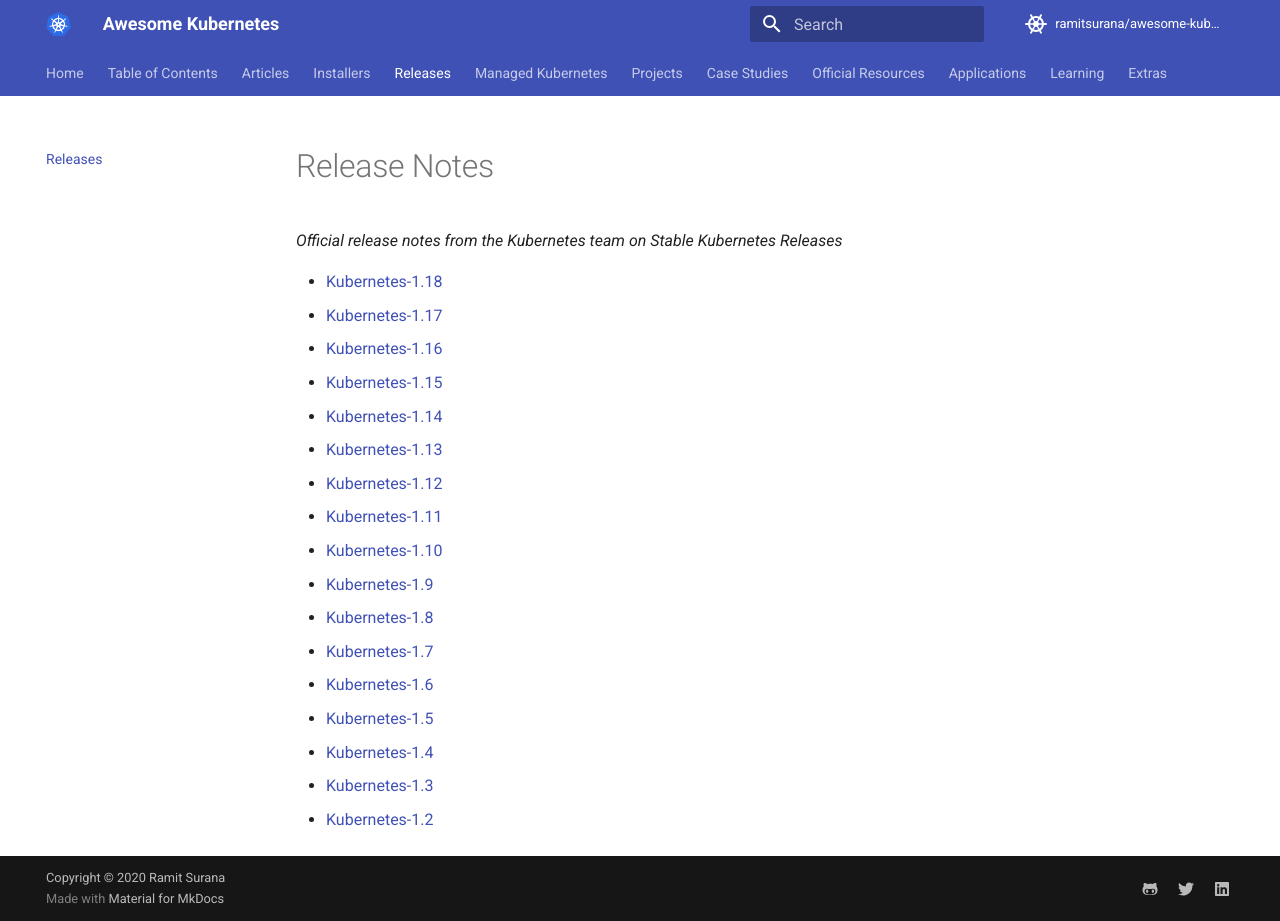
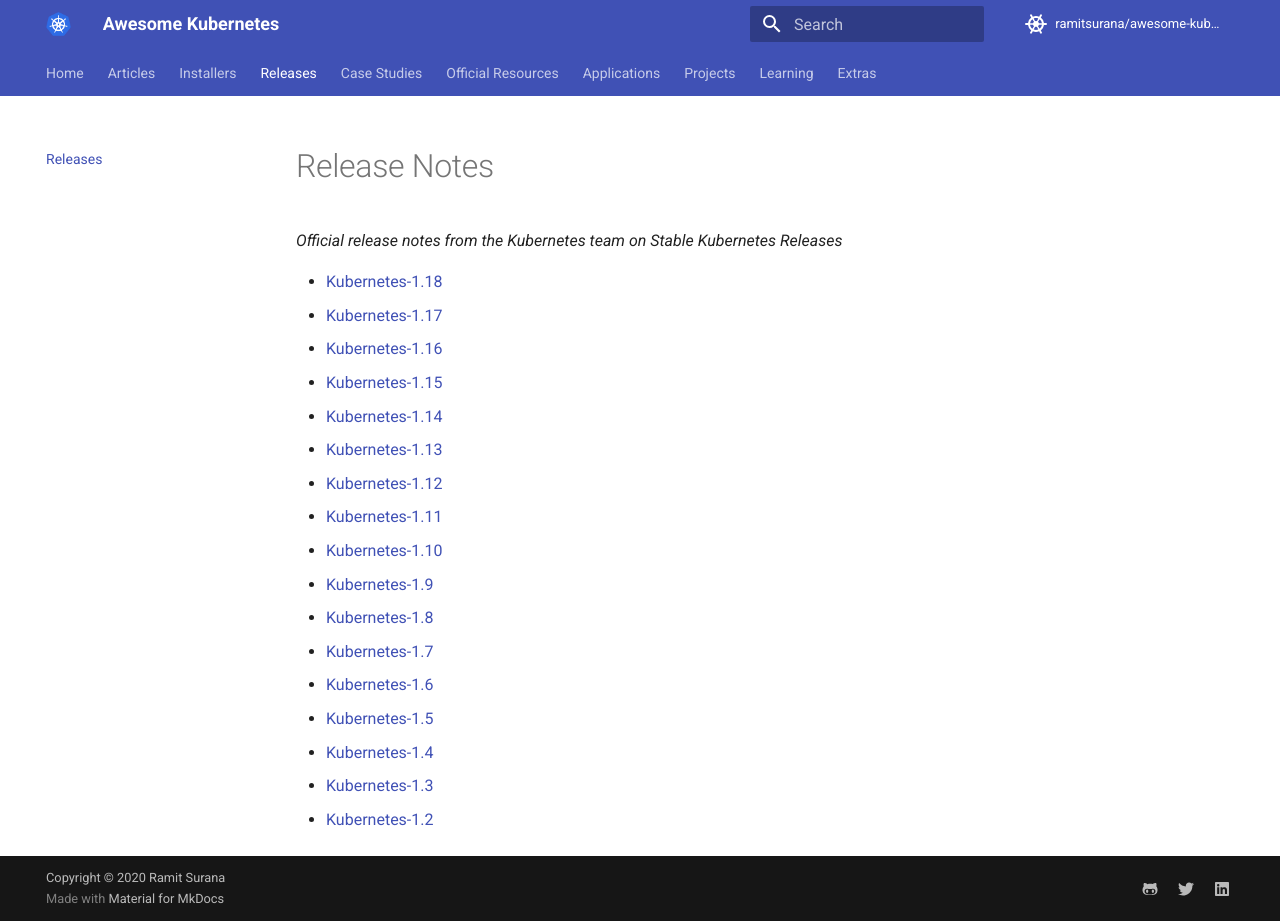
Before and after one commit to ramitsurana/awesome-kubernetes, an MkDocs documentation site: the page built from docs/releases.md, in a window 1280 px wide and 921 px high. Built offline with MkDocs 1.6.1 and Material for MkDocs 9.7.7, drawn with Linux system fonts in a browser that asks for light colours; comment, search, counter and statistics services are not loaded.

Commit message:
remove toc from master

```diff
--- a/mkdocs.yml
+++ b/mkdocs.yml
@@ -48,15 +48,15 @@ google_analytics:
 
 nav:
   - Home: README.md
-  - Table of Contents: table_of_contents.md
   - Articles: articles/articles.md
   - Installers: installers/installers.md
   - Releases: releases.md
-  - Managed Kubernetes: managed-kubernetes/managed-kubernetes.md
-  - Projects: projects/projects.md
   - Case Studies: case-studies/case-studies.md
   - Official Resources: official-resources/official-resources.md
   - Applications: applications/applications.md
+  - Projects:
+    - Projects: projects/projects.md
+    - Managed Kubernetes: managed-kubernetes/managed-kubernetes.md
   - Learning:
     - Books: learning-resources/books.md
     - Videos: learning-resources/videos.md
```
